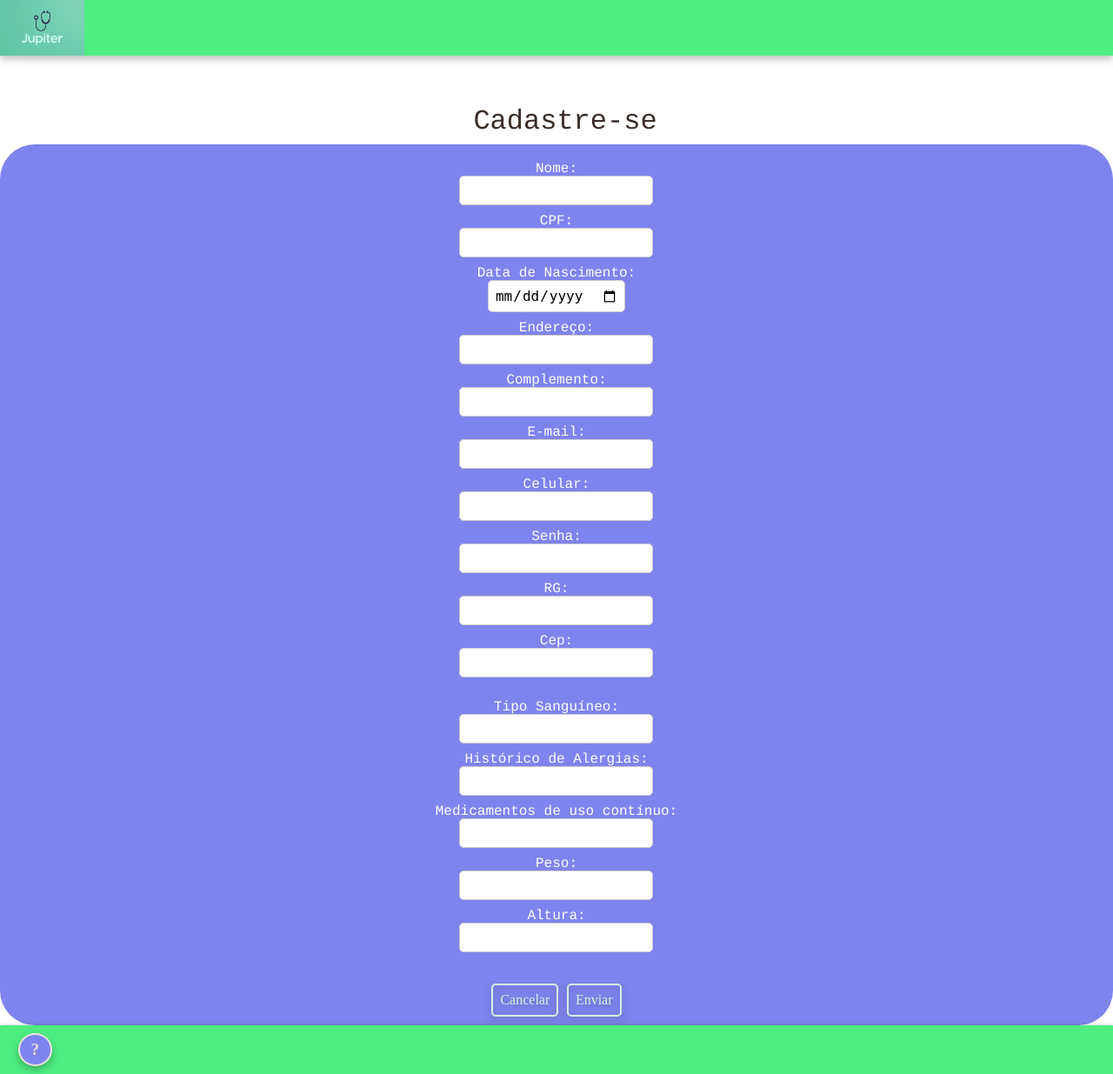
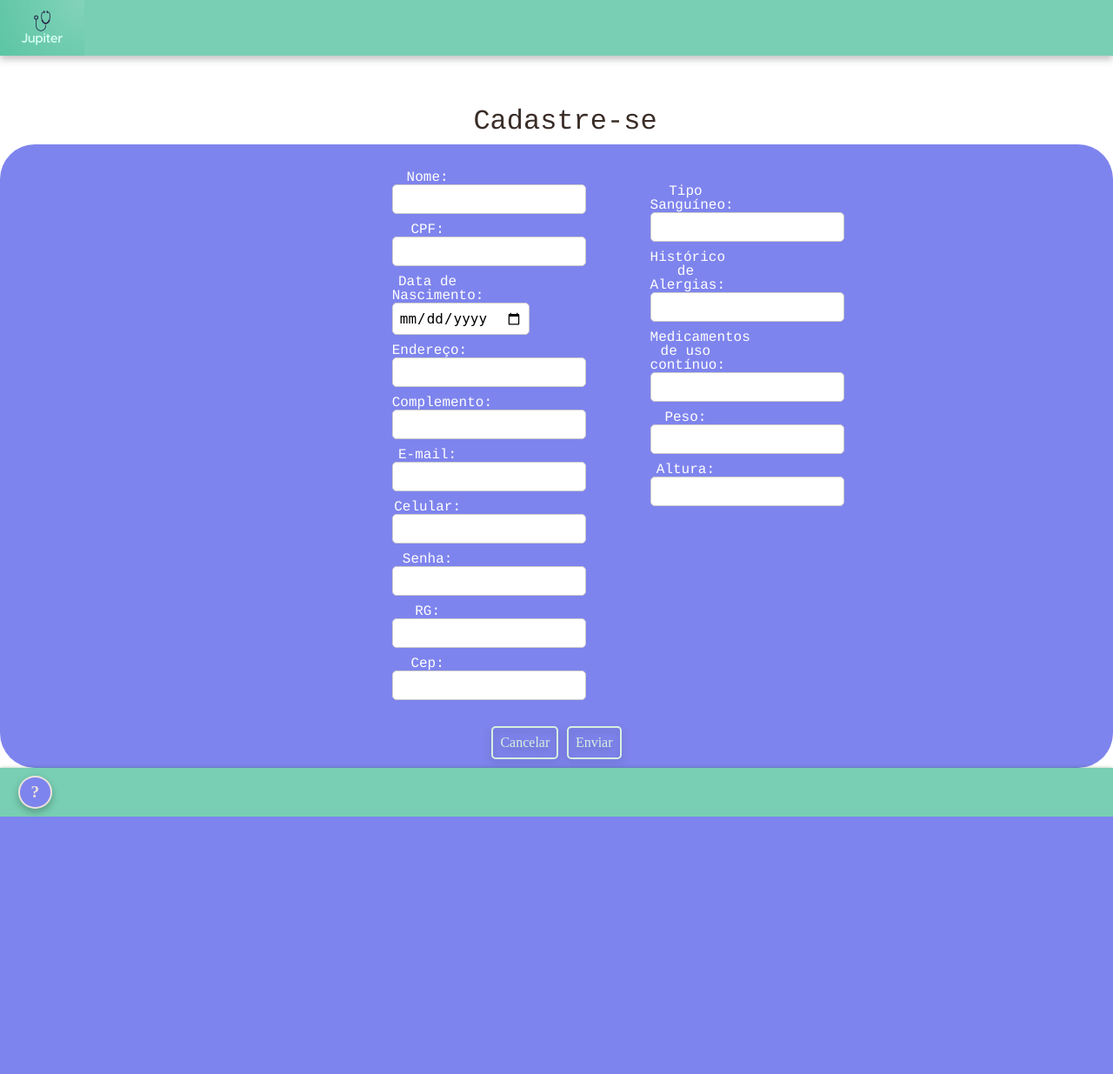
Before and after one commit to igorfwds/Jupiter_project, a Django app: page /cadastrar/ in a window 1280 px wide. Shown: the whole page at 87% size. After the commit the page ends 939 px from the top, so only its background shows below. Run offline with Django 4.2, Linux system fonts and the light colour scheme; parts of the project's set-up code (start-up, migrations or seed data) failed here and were passed over.

Commit message:
Alteração no css de cadastro

```diff
--- a/Jupiter_app/static/Jupiter_app/forms_tables.css
+++ b/Jupiter_app/static/Jupiter_app/forms_tables.css
@@ -6,14 +6,41 @@
     padding-top: 20px;
     margin: 0 auto;
     background-color: #7E84ED;
+    display: flex;
+    align-items: center;
 }
 
-.obrigatorio{
-    align-items: left;
+/* Adicione uma classe para a div que contém os botões */
+.button-container {
+    clear: both; /* Limpa a flutuação dos elementos anteriores */
+    text-align: center; /* Centraliza os botões */
+    margin-top: 20px; /* Define a margem superior para separar dos elementos anteriores */
 }
-.nao_obrigatorio{
-    align-items: right;
+
+
+.forms_container {
+    width: 100%; /* Garante que ocupe toda a largura do contêiner pai */
+
 }
+
+.obrigatorio {
+    width: 48%; /* Define a largura da coluna esquerda */
+    float: left; /* Alinha a coluna à esquerda */
+    box-sizing: border-box; /* Mantém a largura real após adicionar o padding */
+    padding: 20px;
+    padding-left: 5%;
+    padding: 10px 100px 10px 0;
+
+}
+
+.nao_obrigatorio {
+    width: 48%; /* Define a largura da coluna direita */
+    float: right; /* Alinha a coluna à direita */
+    box-sizing: border-box; /* Mantém a largura real após adicionar o padding */
+    padding: 10px 0 10px 100px;
+}
+
+
 
 input[type=text], input[type=email], input[type=number], input[type=date], input[type=datetime], input[type=password]{
     border: 1px solid #ccc; /* define a borda da caixa de digitação */
--- a/Jupiter_app/static/Jupiter_app/images.css
+++ b/Jupiter_app/static/Jupiter_app/images.css
@@ -16,7 +16,7 @@
 .center-img {
     width: 70vh;
     height: 70vh;
-    filter: drop-shadow(0px 3px 3px #4EED81);
+    filter: drop-shadow(0px 3px 3px #78CFB3);
 }
 
 @media only screen and (max-width: 900px){
--- a/Jupiter_app/static/Jupiter_app/template.css
+++ b/Jupiter_app/static/Jupiter_app/template.css
@@ -4,7 +4,7 @@
     height: 8vh;
     justify-content: flex-start;
     align-content: center;
-    background: #4EED81;
+    background: #78CFB3;
     filter: drop-shadow(0px 4px 4px rgba(0, 0, 0, 0.25));
 }
 
@@ -21,6 +21,6 @@
     height: 7vh;
     justify-content: flex-start;
     align-content: center;
-    background: #4EED81;
+    background: #78CFB3;
     filter: drop-shadow(0px 3px 3px #004d04);
 }
--- a/Jupiter_app/templates/cadastrar.html
+++ b/Jupiter_app/templates/cadastrar.html
@@ -31,6 +31,7 @@
         <div class="forms_container">
             <form class="cadastro_forms" method="POST">
                 {% csrf_token %}
+                <div class="content-container">
                     <div class="obrigatorio">
                         <label for="nome">Nome: </label>
                         <input id="nome" type="text" name="nome" maxlength="100" required>
@@ -67,8 +68,11 @@
                         <input type="text" name="altura" id="altura">
                     </div>
                     <br>
+                    <div class="button-container">
                         <button id="cancelar" type="button" onclick="window.location.replace('/')">Cancelar</button>
                         <button id="enviar" type="submit">Enviar</button>
+                    </div>
+                </div>
             </form>
         </div>
     <!-- </main> -->
```
Lines whose indentation alone changed are shown as unchanged.
